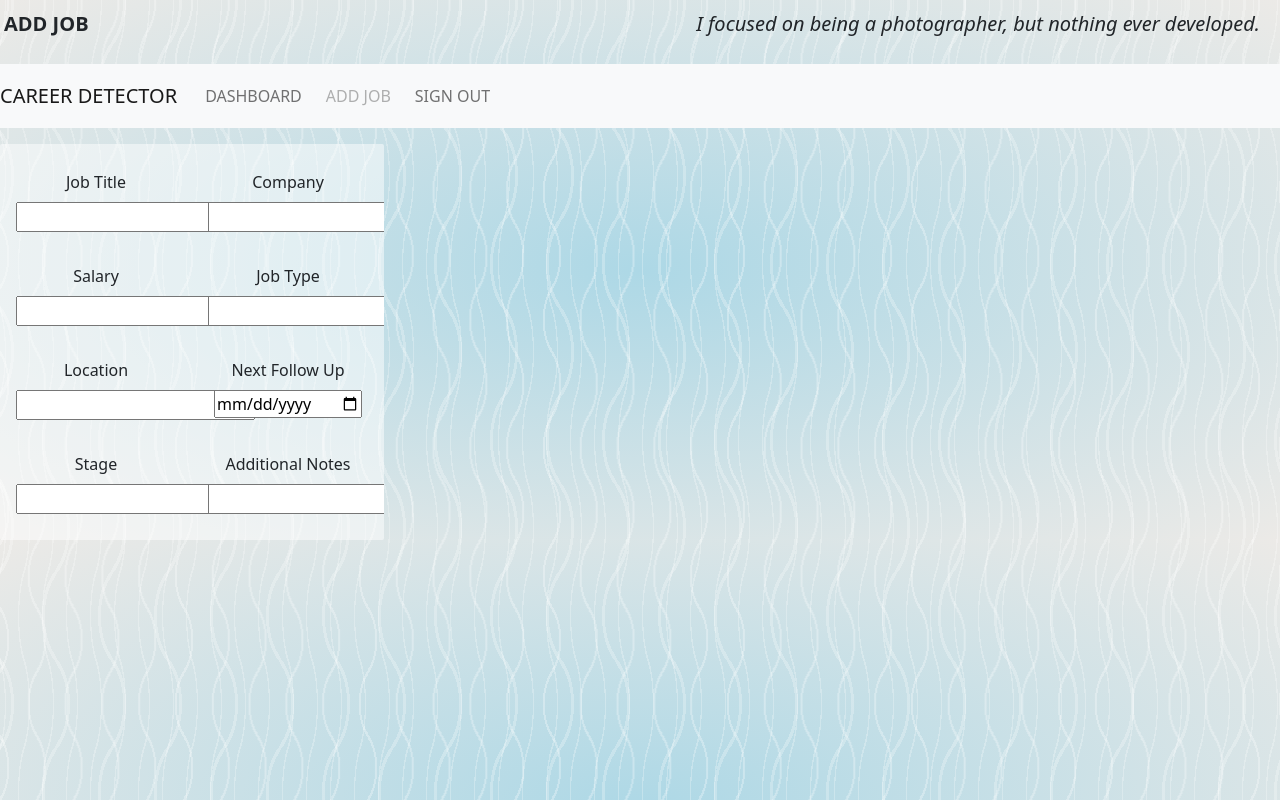
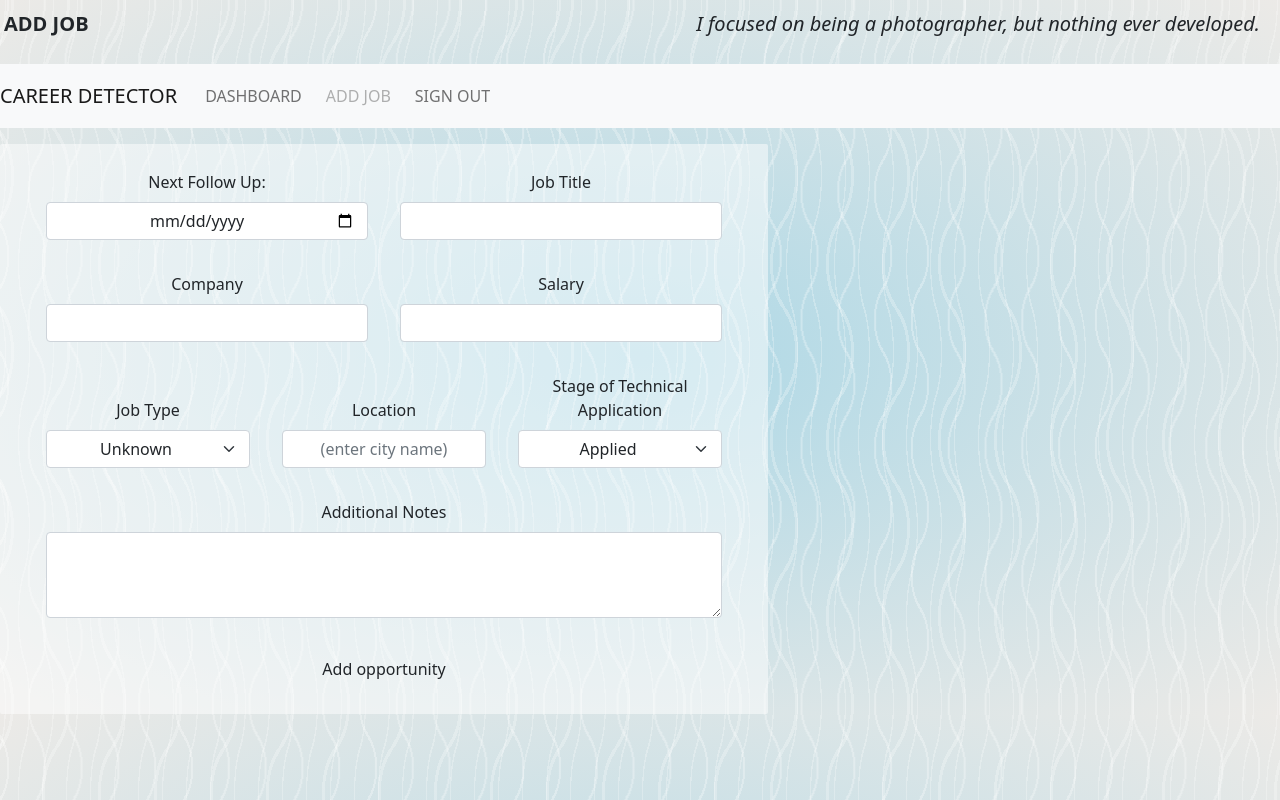
Before and after one commit to xterra111/CareerDetector, a React (Create React App) app in the folder client/: page /career-detector/add-job in a window 1280 px wide. Built offline with nearby package versions, Linux system fonts and the light colour scheme; a web font is replaced by a local one.

Commit message:
Add job updates

```diff
--- a/client/src/App.css
+++ b/client/src/App.css
@@ -347,8 +347,8 @@ https://www.sliderrevolution.com/resources/css-forms/
 }
 
 .form-sizing-double{
-  padding: 10px 0px;
-	width: 30%;
+  padding: 10px 30px;
+	width: 60%;
 	text-align: center;
   background-color: inherit;
 }
--- a/client/src/views/AddJob.js
+++ b/client/src/views/AddJob.js
@@ -15,7 +15,7 @@ const AddJob = () => {
 		//Date Example: https://gist.github.com/mohanramphp/af4f0267f5b1c3c0e726e18019eb2a0b
 	const [notes, setNotes] = useState("");
 	const [stage, setStage] = useState(""); // drop down
-	const [createdBy, setCreatedBy] = useState("");
+	// const [createdBy, setCreatedBy] = useState("");
 		//is this needed here?
 	const navigate = useNavigate();
     const [errors, setErrors] = useState({});
@@ -31,7 +31,7 @@ const AddJob = () => {
 			followUp,
 			notes,
 			stage,
-			createdBy
+			// createdBy
         })
             .then((res) => {
                 console.log(res);
@@ -130,12 +130,191 @@ const AddJob = () => {
 		|    :    ;|  \ |    |
 		'     `--' '   `'    '
 		 --> */}
-			<form
+
+			<Form
+				className="form-sizing-double blurred-box-form"
+				onSubmit={onSubmitHandler}
+			>
+				{/* <input type="hidden" value="${userLogin.id}" path="user"/> */}
+				<div className="d-flex justify-content-center">
+					<Form.Group className="form-sizing-double card-body">
+						<Form.Label> Next Follow Up: </Form.Label>
+						<Form.Control
+							value={followUp}
+							type="date"
+							className="text-center"
+							onChange={(e) => {
+											setFollowUp(e.target.value)
+										}}
+						/>
+						{
+							errors.followUp ?
+								<p>{errors.followUp.message}</p> :
+								null
+						}
+					</Form.Group>
+					<Form.Group className="form-sizing-double card-body">
+						<Form.Label> Job Title </Form.Label>
+						<Form.Control
+							value={jobTitle}
+							type="text"
+							className="text-center"
+							onChange={(e) => {
+											setJobTitle(e.target.value)
+										}}
+						/>
+						{
+							errors.jobTitle ?
+								<p>{errors.jobTitle.message}</p> :
+								null
+						}
+					</Form.Group>
+				</div>
+				<div className="d-flex justify-content-center">
+					<Form.Group className="form-sizing-double card-body">
+						<Form.Label> Company </Form.Label>
+						<Form.Control
+							value={company}
+							type="text"
+							className="text-center"
+							onChange={(e) => {
+											setCompany(e.target.value)
+										}}
+						/>
+						{
+							errors.company ?
+								<p>{errors.company.message}</p> :
+								null
+						}
+					</Form.Group>
+					<Form.Group className="form-sizing-double card-body">
+						<Form.Label> Salary </Form.Label>
+						<Form.Control
+							value={salary}
+							className="text-center"
+							type="number"
+							onChange={(e) => {
+											setSalary(e.target.value)
+										}}
+						/>
+						{
+							errors.salary ?
+								<p>{errors.salary.message}</p> :
+								null
+						}
+					</Form.Group>
+				</div>
+				<div className="d-flex justify-content-center align-items-end">
+					<Form.Group className="form-sizing-double card-body">
+						<Form.Label> Job Type </Form.Label>
+						<Form.Select
+							className="text-center"
+							value={jobType}
+							onChange={(e) => {
+											setJobType(e.target.value)
+										}}
+						>
+							<option>Unknown</option>
+							<option>Remote</option>
+							<option>On-Site</option>
+							<option>Hybrid</option>
+						</Form.Select>
+						{
+							errors.jobType ?
+								<p>{errors.jobType.message}</p> :
+								null
+						}
+					</Form.Group>
+					<Form.Group className="form-sizing-double card-body">
+						<Form.Label> Location </Form.Label>
+						<Form.Control
+							value={location}
+							className="text-center"
+							type="text"
+							placeholder="(enter city name)"
+							onChange={(e) => {
+											setLocation(e.target.value)
+										}}
+						/>
+						{
+							errors.location ?
+								<p>{errors.location.message}</p> :
+								null
+						}
+					</Form.Group>
+					<Form.Group className="form-sizing-double card-body">
+						<Form.Label> Stage of Technical Application </Form.Label>
+						<Form.Select
+							value={stage}
+							className="text-center"
+							onChange={(e) => {
+											setStage(e.target.value)
+										}}
+						>
+							<option>Applied</option>
+							<option>Pending Company Response</option>
+							<option>Technical Interview</option>
+							<option>Pending Company Offer</option>
+							<option>Pending My Decision</option>
+							<option>Other: See Additional Notes</option>
+						</Form.Select>
+						{
+							errors.stage ?
+								<p>{errors.stage.message}</p> :
+								null
+						}
+					</Form.Group>
+				</div>
+				<div className="d-flex justify-content-center">
+					<Form.Group className="form-sizing-double card-body">
+						<Form.Label> Additional Notes </Form.Label>
+						<Form.Control
+							value={notes}
+							className="text-center"
+							as="textarea"
+							rows={3}
+							onChange={(e) => {
+											setNotes(e.target.value)
+										}}
+						/>
+						{
+							errors.notes ?
+								<p>{errors.notes.message}</p> :
+								null
+						}
+					</Form.Group>
+					{/* <Form.Group className="form-sizing-double card-body">
+						<Form.Control
+							value={createdBy}
+							className="text-center"
+							type="text"
+							placeholder="(enter city name)"
+							onChange={(e) => {
+											setLocation(e.target.value)
+										}}
+						/>
+						{
+							errors.location ?
+								<p>{errors.location.message}</p> :
+								null
+						}
+					</Form.Group> */}
+				</div>
+				<div className="d-flex justify-content-center">
+
+					<Form.Group className="form-sizing-double card-body">
+						<button type="submit" className="btn btn-link-style-submit">Add opportunity</button>
+					</Form.Group>
+
+				</div>
+
+			</Form>
+			{/* <form
 				className="form-sizing-double blurred-box-form"
 				onSubmit={onSubmitHandler}
 			>
 				<div className="d-flex justify-content-center">
-					{/* <input type="hidden" value="${userLogin.id}" path="user"/> */}
+
 					<div className="form-sizing-double card-body">
 						<label className="form-label"> Job Title </label>
 						<br/>
@@ -239,7 +418,7 @@ const AddJob = () => {
 							type="text"
 							name="stage"
 							onChange={(e) => {
-								setLocation(e.target.value)
+								setStage(e.target.value)
 							}} />
 						{
 							errors.stage ?
@@ -263,8 +442,12 @@ const AddJob = () => {
 						}
 					</div>
 				</div>
-
-			</form>
+				<div className="d-flex justify-content-center">
+					<div className="form-sizing-double box-link-style-general card-body">
+						<button type="submit" className="btn btn-link-style-general">Add opportunity</button>
+					</div>
+				</div>
+			</form > */}
 		</div>
 	);
 };
```
